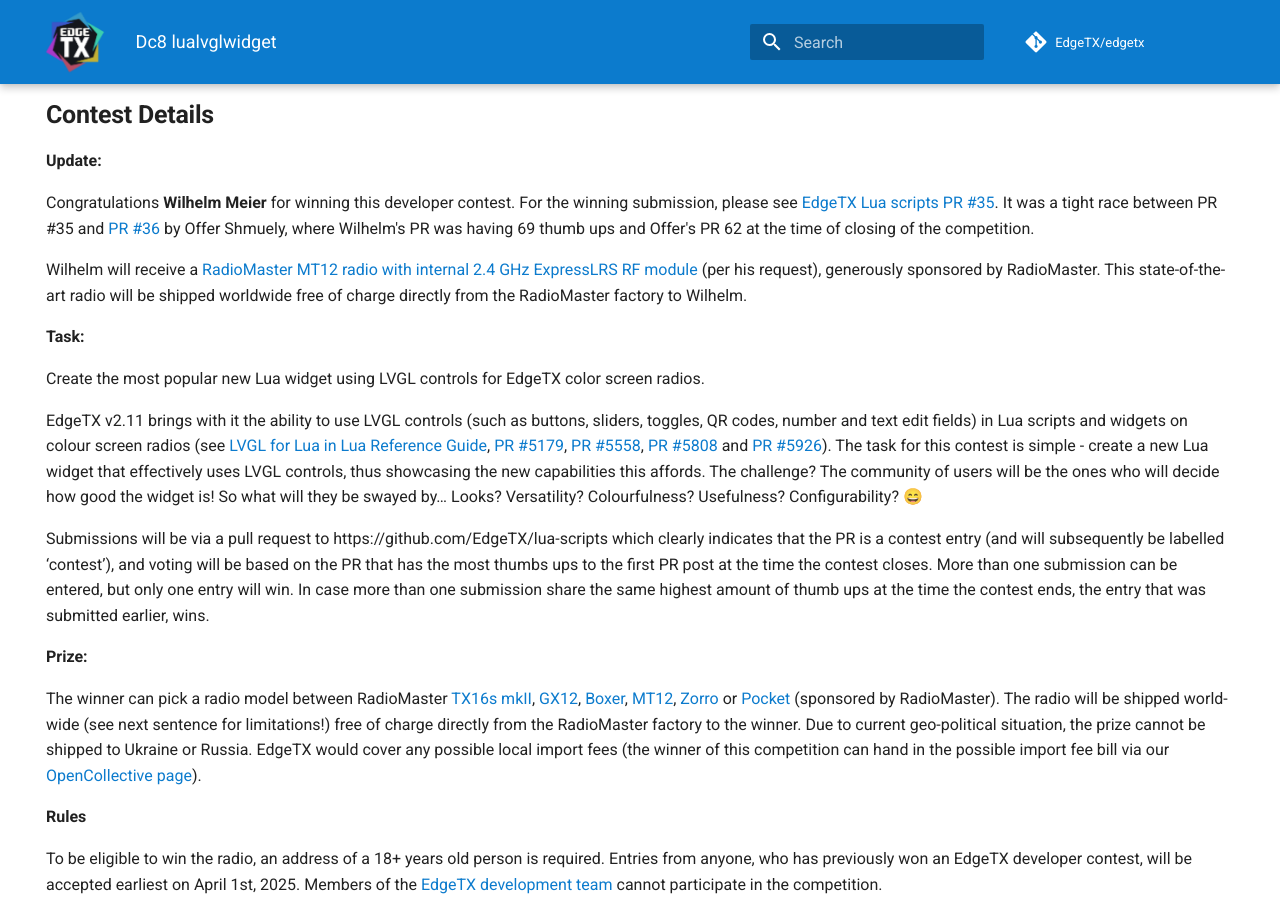
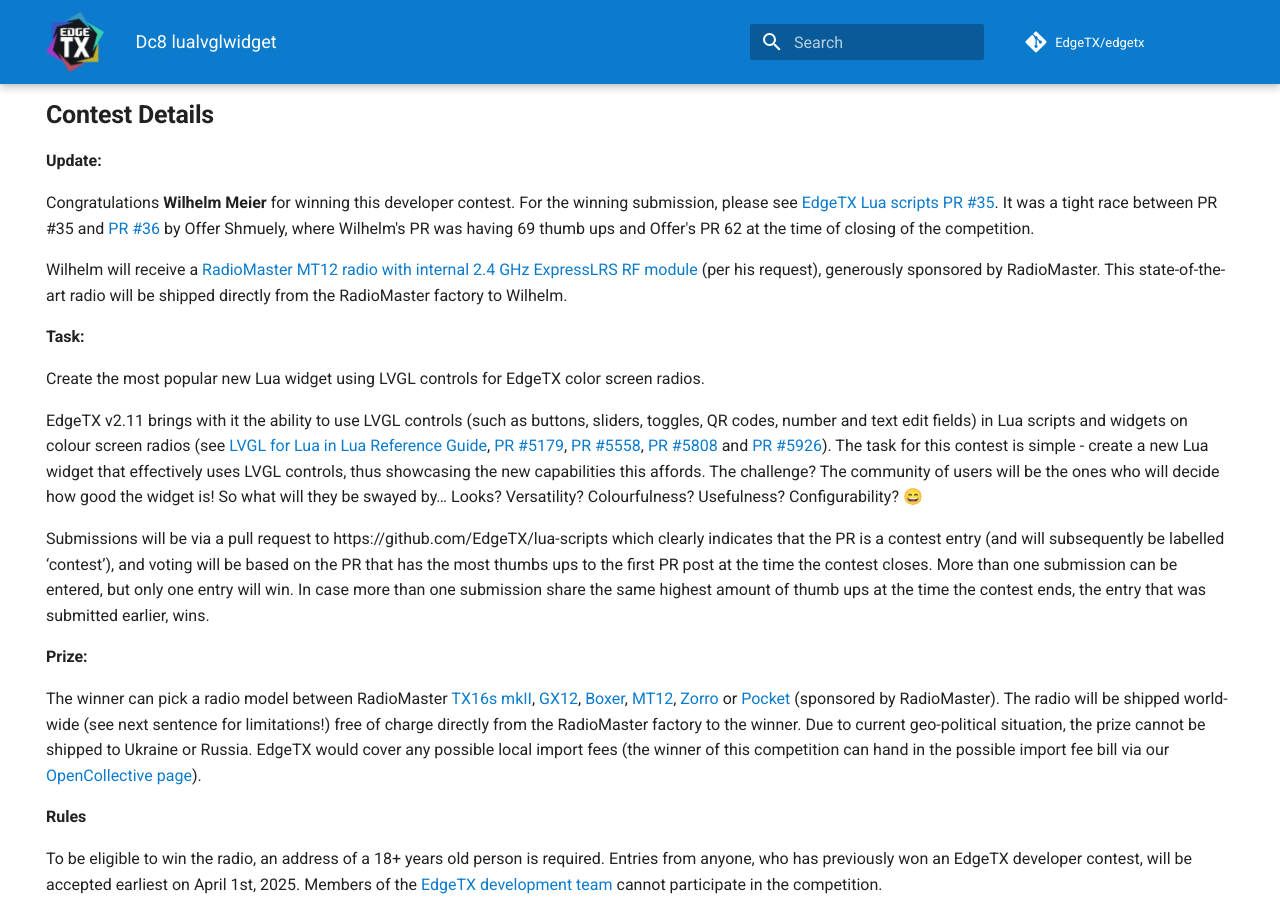
Before and after one commit to EdgeTX/edgetx.github.io, an MkDocs documentation site: the page built from docs/dc8_lualvglwidget.md, in a window 1280 px wide and 900 px high, scrolled down 955 px. Built offline with MkDocs 1.6.1 and Material for MkDocs 9.7.7, drawn with Linux system fonts in a browser that asks for light colours; comment, search, counter and statistics services are not loaded.

Commit message:
Improved wording

```diff
--- a/docs/dc8_lualvglwidget.md
+++ b/docs/dc8_lualvglwidget.md
@@ -15,7 +15,7 @@
 
 Congratulations **Wilhelm Meier** for winning this developer contest. For the winning submission, please see [EdgeTX Lua scripts PR #35](https://github.com/EdgeTX/lua-scripts/pull/35). It was a tight race between PR #35 and [PR #36](https://github.com/EdgeTX/lua-scripts/pull/36) by Offer Shmuely, where Wilhelm's PR was having 69 thumb ups and Offer's PR 62 at the time of closing of the competition.
 
-Wilhelm will receive a [RadioMaster MT12 radio with internal 2.4 GHz ExpressLRS RF module](https://www.radiomasterrc.com/products/mt12-surface-radio-controller?variant=48008718024935) (per his request), generously sponsored by RadioMaster. This state-of-the-art radio will be shipped worldwide free of charge directly from the RadioMaster factory to Wilhelm.
+Wilhelm will receive a [RadioMaster MT12 radio with internal 2.4 GHz ExpressLRS RF module](https://www.radiomasterrc.com/products/mt12-surface-radio-controller?variant=48008718024935) (per his request), generously sponsored by RadioMaster. This state-of-the-art radio will be shipped directly from the RadioMaster factory to Wilhelm.
 
 **Task:**
 
```
